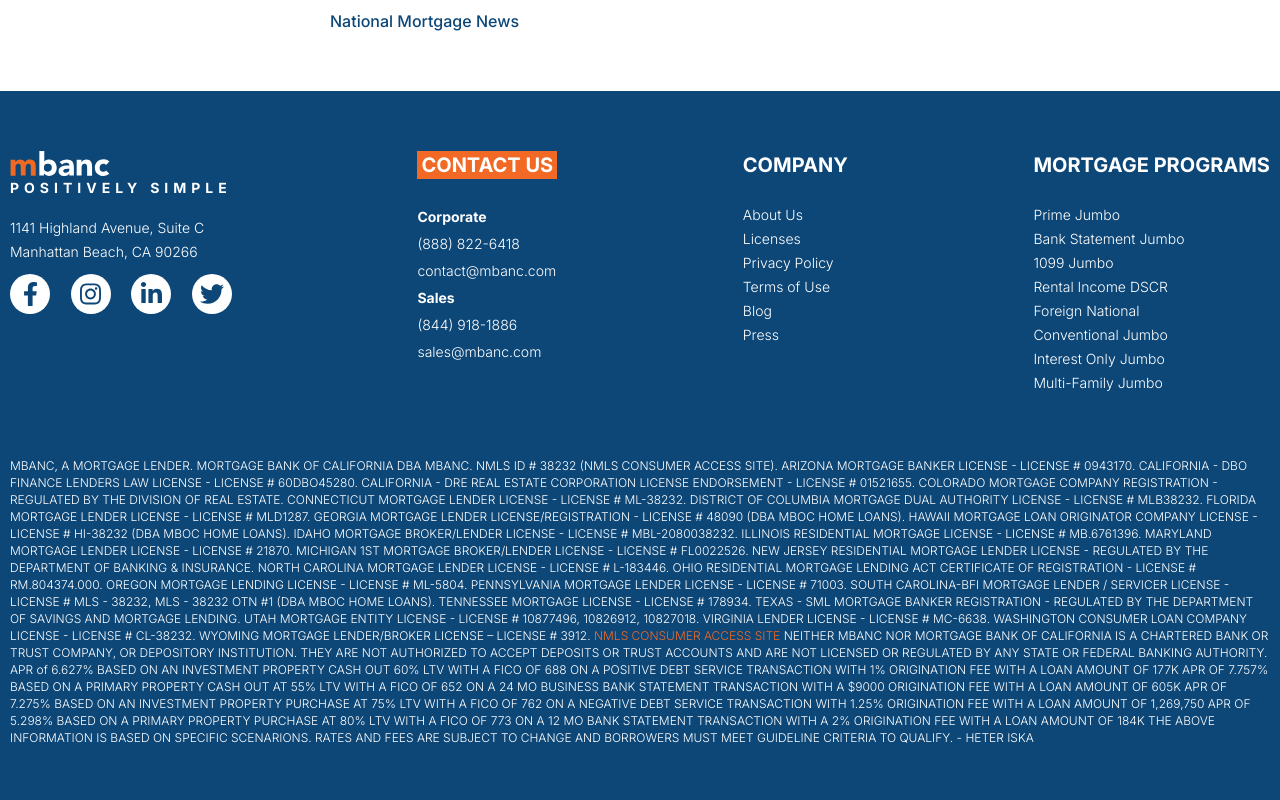
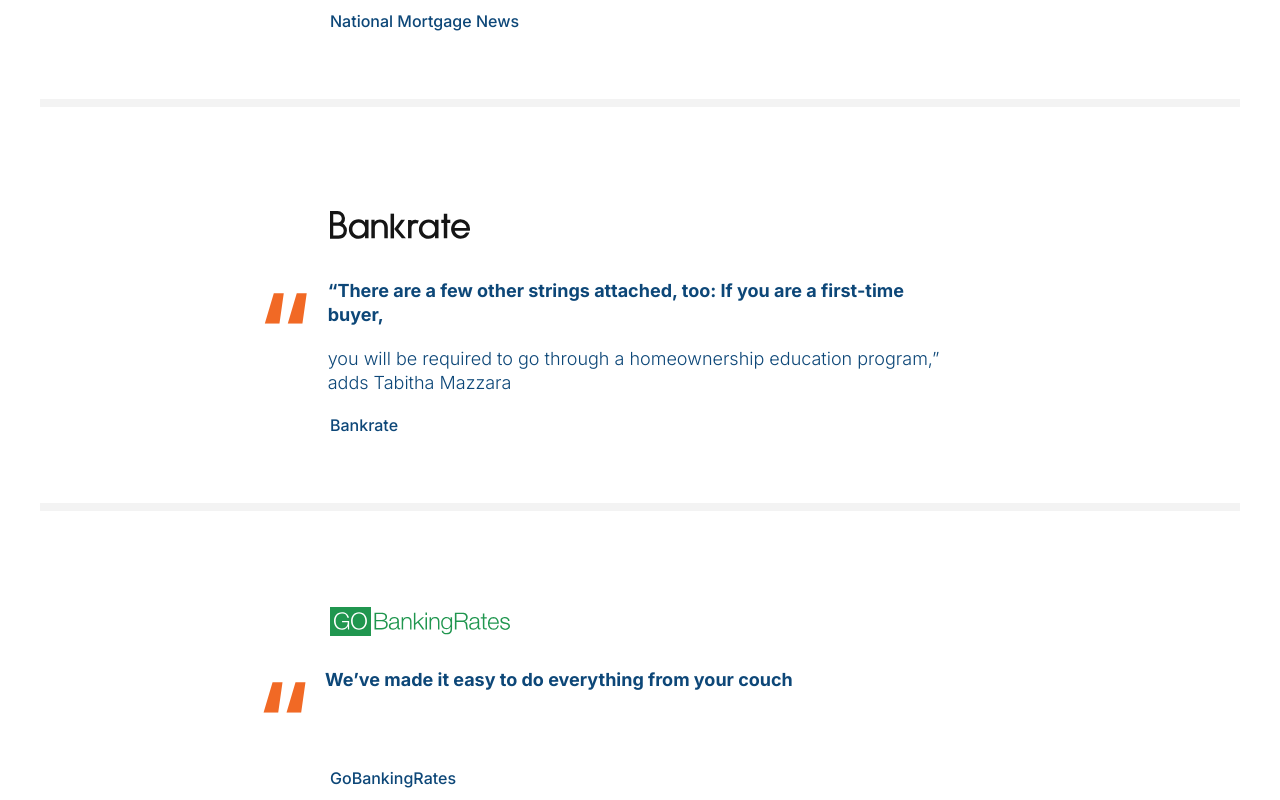
Before and after one commit to cotua-dev/mbanc-press, a Next.js app: page / in a window 1280 px wide. Shown: the part 3040-3840 px from the top of the page. Built offline with nearby package versions, Linux system fonts and the light colour scheme.

Commit message:
feat(InThePress.initials.ts): add more articles

```diff
--- a/components/InThePress/InThePress.initials.ts
+++ b/components/InThePress/InThePress.initials.ts
@@ -61,4 +61,24 @@
         remainder: "whose customer base includes business owners who accept online payments for their products and services.",
         newsOutlet: 'National Mortgage News',
     },
+    {
+        imagePath: '/images/press/Bankrate.svg',
+        imageAlt: 'Bankrate News Logo',
+        imageHeight: 60,
+        imageWidth: 140,
+        quoteURL: 'https://www.bankrate.com/mortgages/how-to-buy-a-house-with-low-income/',
+        catchPhrase: '“There are a few other strings attached, too: If you are a first-time buyer,',
+        remainder: 'you will be required to go through a homeownership education program,” adds Tabitha Mazzara',
+        newsOutlet: 'Bankrate',
+    },
+    {
+        imagePath: '/images/press/GoBankingRates.svg',
+        imageAlt: 'GoBankingRates News Logo',
+        imageHeight: 45,
+        imageWidth: 180,
+        quoteURL: 'https://www.gobankingrates.com/loans/mortgage/pros-cons-online-mortgage-lenders/',
+        catchPhrase: 'We’ve made it easy to do everything from your couch',
+        remainder: '',
+        newsOutlet: 'GoBankingRates',
+    },
 ];
```
